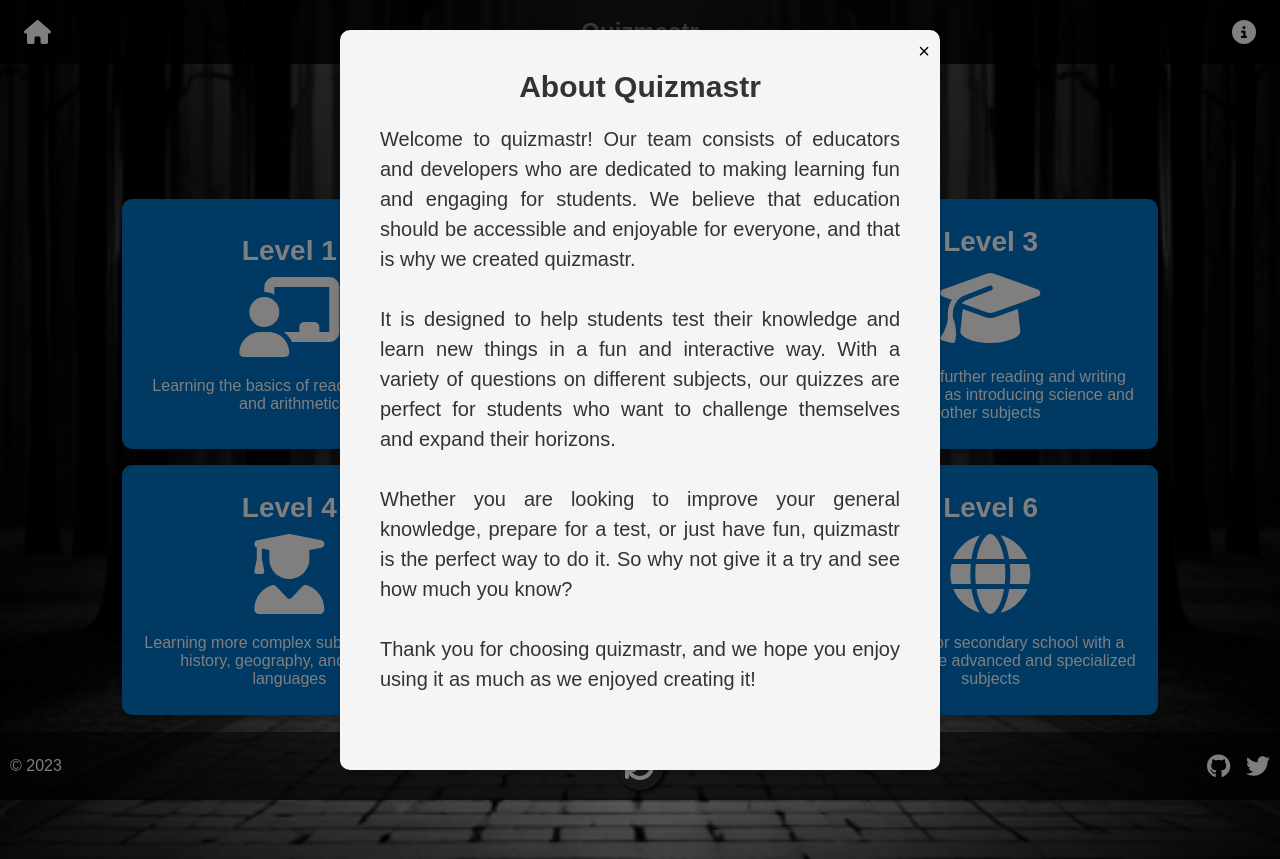
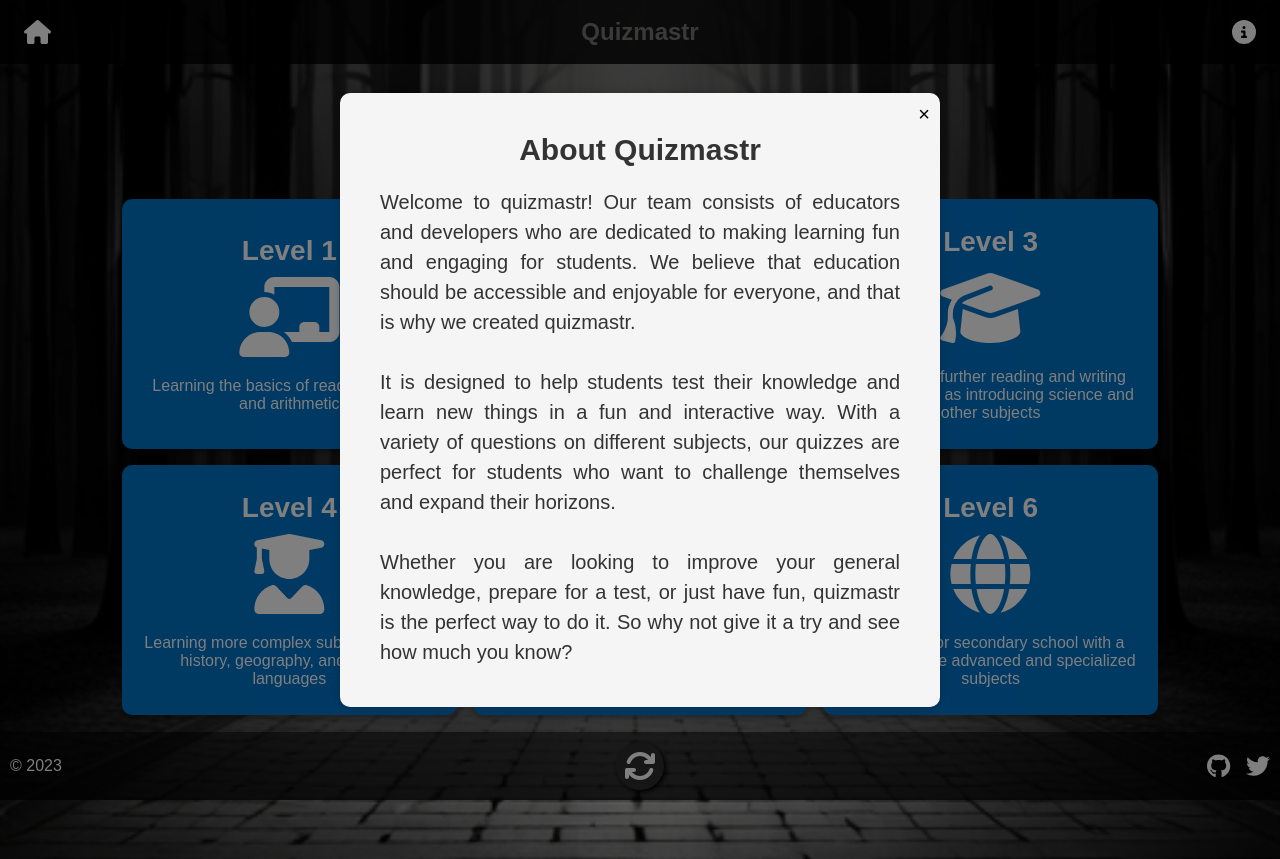
Before and after one commit to swiftugandan/quizmastr, a Next.js app: page / in a window 1280 px wide. Both pictures are taken after a click on the button 1244 px from the left and 32 px from the top of the page. Built offline with nearby package versions, Linux system fonts and the light colour scheme.

Commit message:
improving about style

```diff
--- a/components/AboutUs.js
+++ b/components/AboutUs.js
@@ -1,25 +1,24 @@
 import React from "react";
-
-const sharedStyles = {
-  fontSize: "1.25rem",
-  color: "#333",
-};
 
 const styles = {
   heading: {
-    ...sharedStyles,
+    color: "#333",
     fontSize: "1.875rem",
     marginBottom: "1.25rem",
     textAlign: "center",
   },
   text: {
-    ...sharedStyles,
+    fontSize: "1.25rem",
+    color: "#333",
     lineHeight: "1.5",
     marginBottom: "1.875rem",
     textAlign: "justify",
     textJustify: "inter-word",
+  },
+  textContainer: {
+    maxHeight: "calc(100vh - 20rem)",
+    padding: "0rem 2.5rem 0rem",
     overflowY: "auto",
-    maxHeight: "calc(100vh - 14rem)",
   },
   closeButton: {
     position: "absolute",
@@ -31,17 +30,17 @@ const styles = {
     cursor: "pointer",
   },
   container: {
-    padding: "2.5rem",
     borderRadius: "0.625rem",
     boxShadow: "0px 0px 10px rgba(0, 0, 0, 0.2)",
     maxWidth: "37.5rem",
     margin: "1rem",
+    padding: "2.5rem 0rem 2.5rem",
     backgroundColor: "#f5f5f5",
     marginTop: "6rem",
     marginBottom: "6rem",
     fontFamily: "sans-serif",
     position: "relative",
-    overflow: "hidden", // Add this line to hide overflowing content
+    overflow: "hidden",
   },
   modalStyle: {
     position: "fixed",
@@ -65,7 +64,7 @@ const AboutUs = ({ isVisible, toggleVisibility }) => {
           &times;
         </button>
         <h2 style={styles.heading}>About Quizmastr</h2>
-        <div style={styles.text}>
+        <div style={styles.textContainer}>
           <p style={styles.text}>
             Welcome to quizmastr! Our team consists of educators and developers
             who are dedicated to making learning fun and engaging for students.
```
